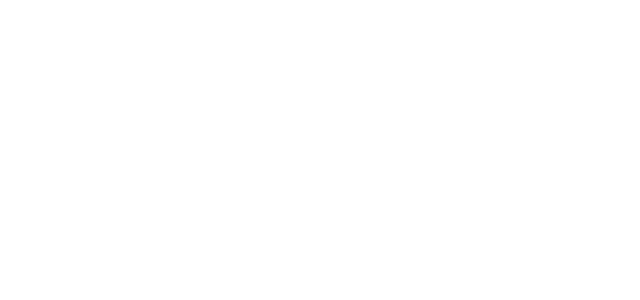
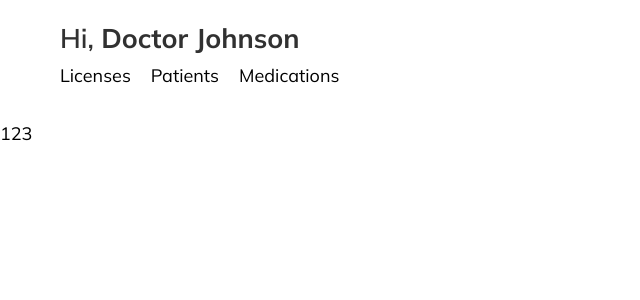
Before and after one commit to spoolae/cannabis-license-app, a React (Create React App) app in the folder client/: page /medic/profile in a window 1280 px wide. Before the commit this address had no page. Shown: the top 300 px of the page, without its empty margins (0-640 px from the left). Built offline with nearby package versions, Linux system fonts and the light colour scheme.

Commit message:
Added Few Screens

```diff
--- a/client/src/App.scss
+++ b/client/src/App.scss
@@ -474,6 +474,10 @@
       max-height: 450px;
       overflow-y: scroll;
       padding-bottom: 10px;
+
+      tr:hover {
+        background-color: rgb(245, 245, 245);
+      }
     }
 
     tr {
@@ -483,10 +487,6 @@
 
       &:nth-child(2n) {
         background-color: rgb(232, 232, 232);
-      }
-
-      &:hover {
-        background-color: rgb(245, 245, 245);
       }
     }
 
--- a/client/src/components/MedicHeader.jsx
+++ b/client/src/components/MedicHeader.jsx
@@ -7,7 +7,7 @@
   return (
     <div className="header">
       <h2 className="header-title">
-        <Link to="/">
+        <Link to="/medic/profile">
           Hi, <span>Doctor Johnson</span>
         </Link>
         <FontAwesomeIcon icon={faPen} className="edit-icon" />
@@ -15,13 +15,13 @@
       <nav>
         <ul>
           <li>
-            <NavLink to="/">Licenses</NavLink>
+            <NavLink to="/medic/licenses">Licenses</NavLink>
           </li>
           <li>
-            <NavLink to="/">Patients</NavLink>
+            <NavLink to="/medic/patients">Patients</NavLink>
           </li>
           <li>
-            <NavLink to="/">Medications</NavLink>
+            <NavLink to="/medic/medications">Medications</NavLink>
           </li>
         </ul>
       </nav>
--- a/client/src/router/AppRoutes.jsx
+++ b/client/src/router/AppRoutes.jsx
@@ -2,14 +2,21 @@
 import { BrowserRouter as Router, Route, Routes } from "react-router-dom";
 import { LoginScreen } from "../screens/authScreens/LoginScreen";
 import { RegistrationScreen } from "../screens/authScreens/RegistrationScreen";
-import { MedicHomeScreen } from "../screens/medicScreens/MedicHomeScreen";
+import { MedicLicensesScreen } from "../screens/medicScreens/MedicLicensesScreen";
+import { MedicProfileScreen } from "../screens/medicScreens/MedicProfileScreen";
+import { MedicPatientsScreen } from "../screens/medicScreens/MedicPatiensScreen";
+import { MedicMedicationsScreen } from "../screens/medicScreens/MedicMedicationsScreen";
 
 export const AppRoutes = () => (
   <Router>
     <Routes>
-      <Route path="/" element={<MedicHomeScreen />} />
+      <Route path="/" element={<MedicLicensesScreen />} />
       <Route path="/login" element={<LoginScreen />} />
       <Route path="/registration" element={<RegistrationScreen />} />
+      <Route path="/medic/profile" element={<MedicProfileScreen />} />
+      <Route path="/medic/licenses" element={<MedicLicensesScreen />} />
+      <Route path="/medic/patients" element={<MedicPatientsScreen />} />
+      <Route path="/medic/medications" element={<MedicMedicationsScreen />} />
     </Routes>
   </Router>
 );
--- a/client/src/screens/medicScreens/MedicHomeScreen.jsx
+++ b/client/src/screens/medicScreens/MedicLicensesScreen.jsx
@@ -4,7 +4,7 @@
 import { MedicHeader } from "../../components/MedicHeader";
 import LicensesList from "../../components/LicensesList";
 
-export const MedicHomeScreen = () => {
+export const MedicLicensesScreen = () => {
   return (
     <div className="home-screen">
       <MedicHeader />
--- /dev/null
+++ b/client/src/screens/medicScreens/MedicMedicationsScreen.jsx
@@ -0,0 +1,11 @@
+import React from "react";
+import { MedicHeader } from "../../components/MedicHeader";
+
+export const MedicMedicationsScreen = () => {
+  return (
+    <div className="home-screen">
+      <MedicHeader />
+      <div className="home-screen-content">123</div>
+    </div>
+  );
+};
--- /dev/null
+++ b/client/src/screens/medicScreens/MedicPatiensScreen.jsx
@@ -0,0 +1,11 @@
+import React from "react";
+import { MedicHeader } from "../../components/MedicHeader";
+
+export const MedicPatientsScreen = () => {
+  return (
+    <div className="home-screen">
+      <MedicHeader />
+      <div className="home-screen-content">123</div>
+    </div>
+  );
+};
--- /dev/null
+++ b/client/src/screens/medicScreens/MedicProfileScreen.jsx
@@ -0,0 +1,11 @@
+import React from "react";
+import { MedicHeader } from "../../components/MedicHeader";
+
+export const MedicProfileScreen = () => {
+  return (
+    <div className="home-screen">
+      <MedicHeader />
+      <div className="home-screen-content">123</div>
+    </div>
+  );
+};
```
